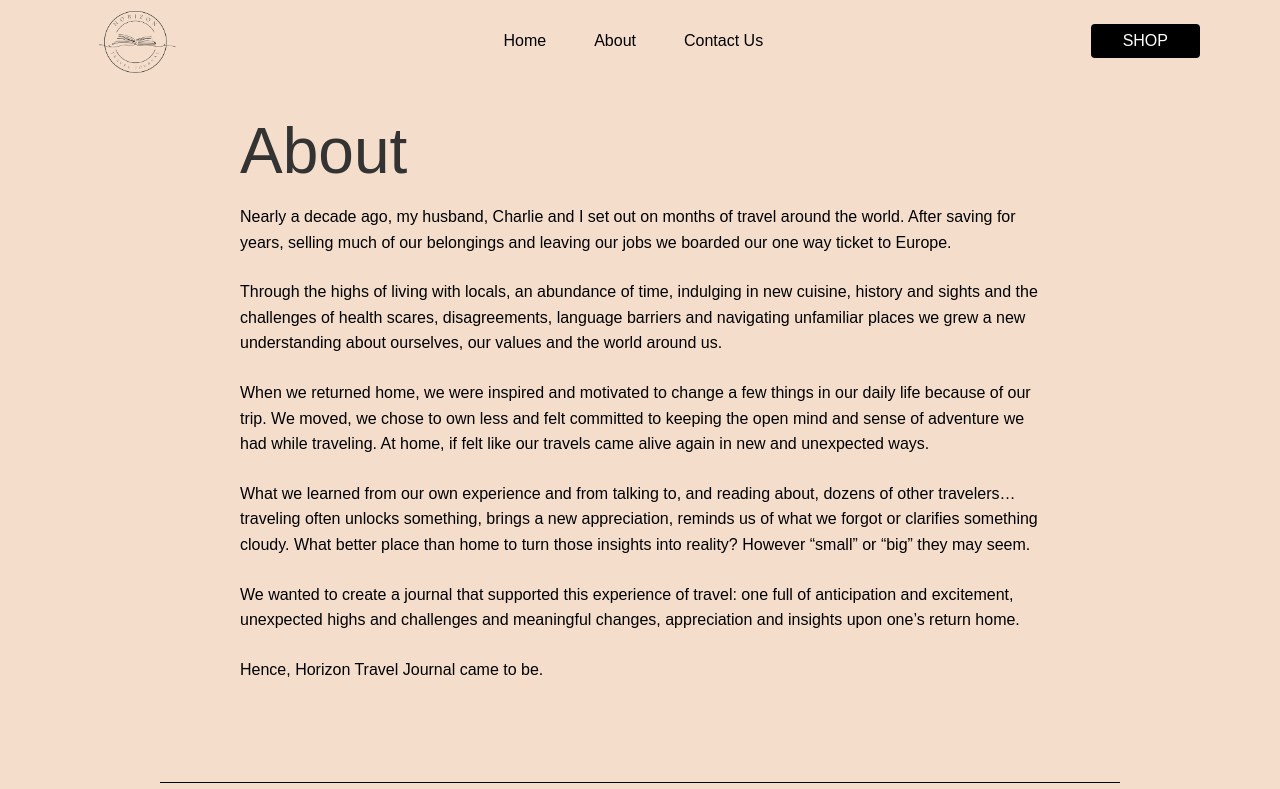
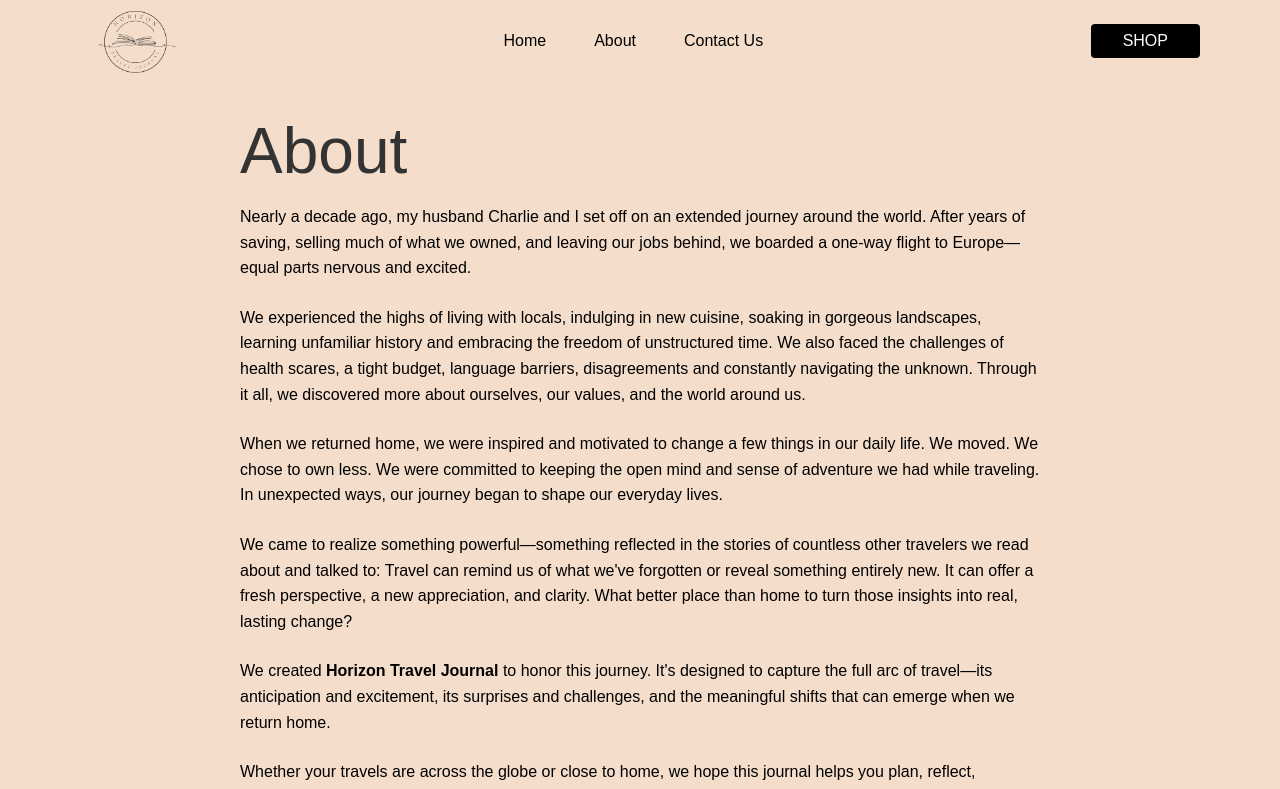
Before and after one commit to Quesajo17/horizon-landing, a SvelteKit app: page /about in a window 1280 px wide. Shown: the top 789 px of the page. Built offline with nearby package versions, Linux system fonts and the light colour scheme.

Commit message:
copy updates

```diff
--- a/src/routes/about/+page.svelte
+++ b/src/routes/about/+page.svelte
@@ -1,29 +1,35 @@
 <div class="about-container">
     <h1>About</h1>
     <div class="content">
-<p>Nearly a decade ago, my husband, Charlie and I set
- out on months of travel around the world. After saving for years,
- selling much of our belongings and leaving our jobs we boarded our
- one way ticket to Europe. </p>
- <p>Through the highs of living with locals, an abundance of time,
-    indulging in new cuisine, history and sights and the challenges of
-     health scares, disagreements, language barriers and navigating
-     unfamiliar places we grew a new understanding about ourselves, our
-     values and the world around us.</p>
+<p>Nearly a decade ago, my husband Charlie and I set off on an extended
+    journey around the world. After years of saving, selling much of
+    what we owned, and leaving our jobs behind, we boarded a one-way flight
+    to Europe—equal parts nervous and excited.</p>
+ <p>We experienced the highs of living with locals, indulging in new cuisine,
+    soaking in gorgeous landscapes, learning unfamiliar history and embracing
+    the freedom of unstructured time. We also faced the challenges of health
+    scares, a tight budget, language barriers, disagreements and constantly
+    navigating the unknown. Through it all, we discovered more about
+    ourselves, our values, and the world around us.</p>
  <p>When we returned home, we were inspired and motivated to change a few
-    things in our daily life because of our trip. We moved, we chose to own
-    less and felt committed to keeping the open mind and sense of adventure
-    we had while traveling. At home, if felt like our travels came alive
-    again in new and unexpected ways. </p>
- <p>What we learned from our own experience and from talking to, and reading
-    about, dozens of other travelers… traveling often unlocks something,
-    brings a new appreciation, reminds us of what we forgot or clarifies
-    something cloudy. What better place than home to turn those insights
-    into reality? However “small” or “big” they may seem.</p>
- <p>We wanted to create a journal that supported this experience of travel:
-    one full of anticipation and excitement, unexpected highs and challenges
-    and meaningful changes, appreciation and insights upon one’s return home. </p>
- <p>Hence, Horizon Travel Journal came to be. </p>
+    things in our daily life. We moved. We chose to own less. We were
+    committed to keeping the open mind and sense of adventure we had while
+    traveling. In unexpected ways, our journey began to shape our everyday
+    lives.</p>
+ <p>We came to realize something powerful—something reflected in the stories
+     of countless other travelers we read about and talked to: Travel can
+     remind us of what we've forgotten or reveal something entirely new.
+     It can offer a fresh perspective, a new appreciation, and clarity.
+     What better place than home to turn those insights into real,
+     lasting change?</p>
+ <p>We created <b>Horizon Travel Journal</b> to honor this journey. It's
+    designed to capture the full arc of travel—its anticipation and
+    excitement, its surprises and challenges, and the meaningful shifts
+    that can emerge when we return home.</p>
+ <p>Whether your travels are across the globe or close to home, we hope
+    this journal helps you plan, reflect, appreciate, and bring the spirit
+    of travel into everyday life.</p>
+    <h3>-Allie</h3>
     </div>
 </div>
 
--- a/src/routes/contact/+page.svelte
+++ b/src/routes/contact/+page.svelte
@@ -9,6 +9,9 @@
         <div class="contact-info">
             <p>📧 Email: <a href="mailto:info@horizontraveljournal.com">info@horizontraveljournal.com</a></p>
         </div>
+        <p>
+            We'd love to hear from you!
+        </p>
     </div>
 </div>
 
```
Also changed, not shown: src/routes/+page.svelte (+6 -7 lines).
